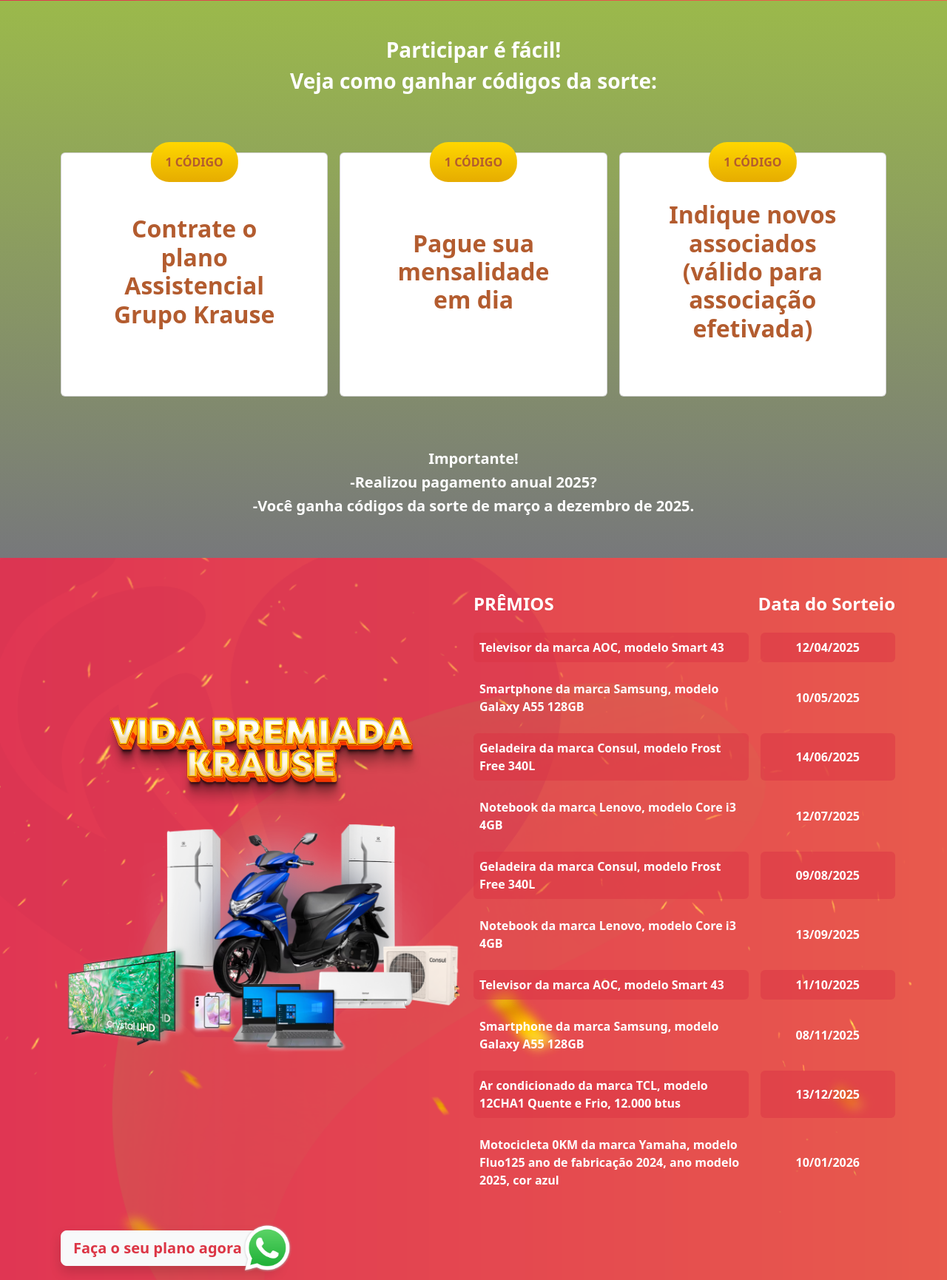
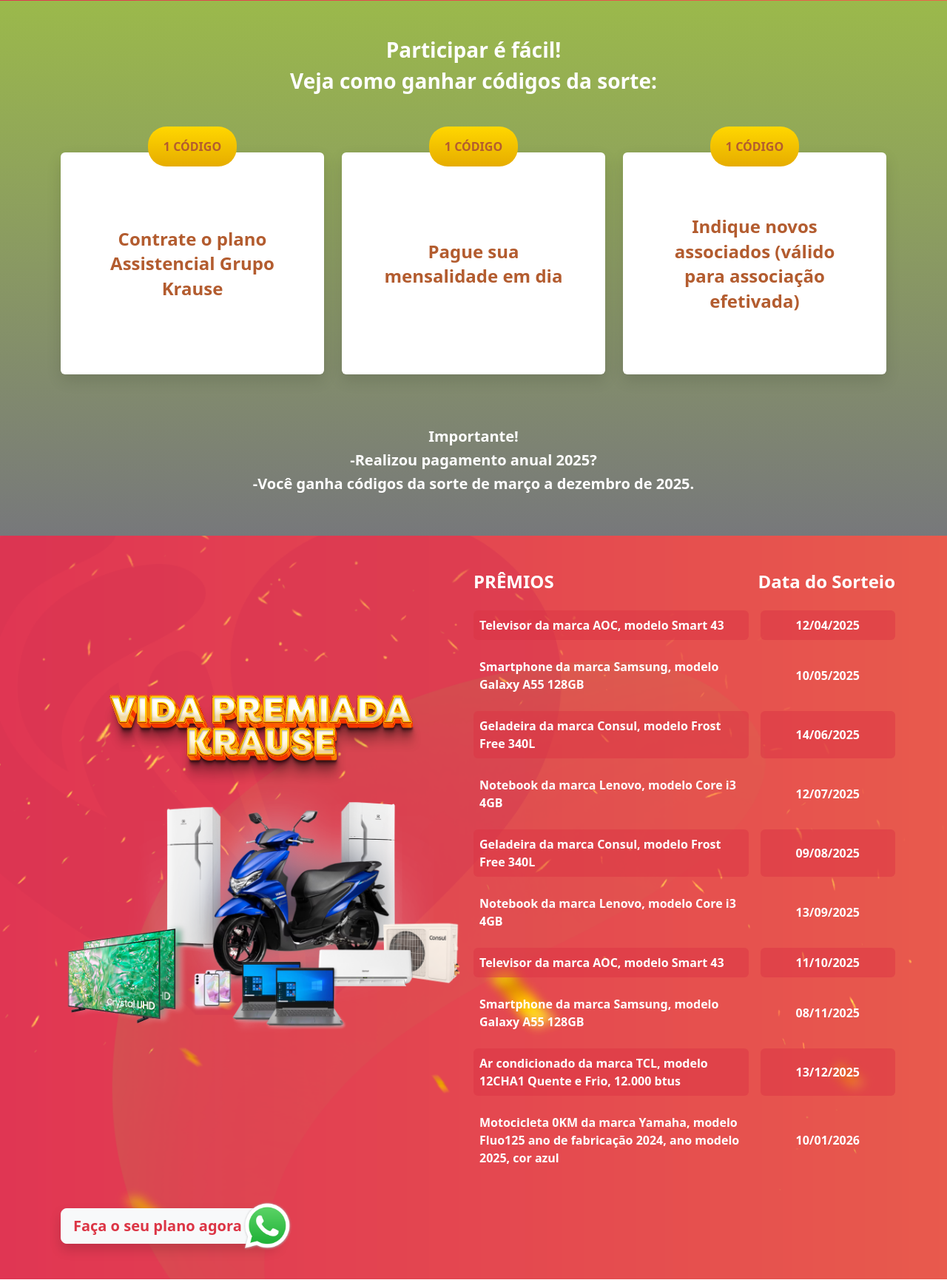
Before and after one commit to Caue-Garaude/grupokrause, a PHP site: page / in a window 1280 px wide. Shown: the part 799-2529 px from the top of the page at 74% size. Run offline with PHP 8.4, Linux system fonts and the light colour scheme.

Commit message:
alterando a altura dos cards

```diff
--- a/index.html
+++ b/index.html
@@ -20,7 +20,7 @@
 </div>
 <!-- Primeira Seção com Imagem de Fundo -->
 <header class="imagem-hotsite">
-    <nav class="navbar navbar-expand-lg fade-in-scroll">
+    <nav class="navbar navbar-expand-lg fade-in-scroll fade-delay-1">
         <div class="container position-relative">
             <!-- Logo Esquerda -->
             <a class="navbar-brand" href="#">
@@ -51,7 +51,7 @@
 
 
 <!-- Sessão de Prêmios -->
-<section class="container-fluid section_premios px-0 pt-5 pt-lg-0 fade-in-scroll"> <!-- Container fluido sem padding horizontal -->
+<section class="container-fluid section_premios px-0 pt-5 pt-lg-0 fade-in-scroll fade-delay-2"> <!-- Container fluido sem padding horizontal -->
     <div class="row g-0 align-items-center">
         <!-- Imagem Esquerda -->
         <div class="col-lg-6" style="transform: scale(1.05); margin-right: -2%;"> <!-- Aumento e sobreposição -->
@@ -71,7 +71,7 @@
 </section>
 
   <!-- Texto Pequeno abaixo da seção de prêmios -->
-<section class="py-1 fade-in-scroll">
+<section class="py-1 fade-in-scroll fade-delay-3">
     <div class="container text-center text-white text-end">
         <p class="mb-0">Período de participação: 01/03/2025 a 31/12/2025. Sorteio realizado pela loteria federal</p>
         <p class="bm-0">Certificado de Autorização SPA/ME nº 04.039833/2025</p>
@@ -82,41 +82,46 @@
 </header>
 
 <section class="segunda-secao" id="como-funciona ">
-    <div class="container text-center pb-5 fade-in-scroll">
+    <div class="container text-center pb-5 fade-in-scroll fade-delay-4">
         <h3 class="fw-bold text-white">Participar é fácil!</h3>
         <h3 class="fw-bold text-white">Veja como ganhar códigos da sorte:</h3>
     </div>
 
-    <div class="container mt-4 mb-4">
-        <div class="row g-3 justify-content-center"> <!-- Centralizando os cards -->
-            <div class="col-md-4 d-flex">
-                <div class="card position-relative p-5 text-center h-100 w-100 d-flex flex-column">
-                    <button class="btn-custom card-btn">1 Código</button>
-                    <div class="card-body flex-grow-1 d-flex align-items-center justify-content-center">
-                        <h2 class="titulo-card">Contrate o plano Assistencial Grupo Krause</h2>
+    <div class="container mt-4 mb-4 fade-in-scroll fade-delay-4">
+        <div class="row justify-content-center g-4"> <!-- Alterado para g-4 -->
+            <!-- Card 1 -->
+            <div class="col-12 col-md-6 col-lg-4 d-flex">
+                <div class="card w-100 h-100 p-4 d-flex flex-column">
+                    <button class="btn-custom card-btn mx-auto">1 Código</button> <!-- mx-auto para centralizar -->
+                    <div class="card-body d-flex align-items-center justify-content-center">
+                        <h4 class="titulo-card mb-0 text-center">Contrate o plano Assistencial Grupo Krause</h4>
                     </div>
                 </div>
             </div>
-            <div class="col-md-4 d-flex">
-                <div class="card position-relative p-5 text-center h-100 d-flex flex-column">
-                    <button class="btn-custom card-btn">1 Código</button>
-                    <div class="card-body flex-grow-1 d-flex align-items-center justify-content-center">
-                        <h2 class="titulo-card">Pague sua mensalidade em dia</h2>
+
+            <!-- Card 2 -->
+            <div class="col-12 col-md-6 col-lg-4 d-flex">
+                <div class="card w-100 h-100 p-4 d-flex flex-column">
+                    <button class="btn-custom card-btn mx-auto">1 Código</button>
+                    <div class="card-body d-flex align-items-center justify-content-center">
+                        <h4 class="titulo-card mb-0 text-center">Pague sua mensalidade em dia</h4>
                     </div>
                 </div>
             </div>
-            <div class="col-md-4 d-flex">
-                <div class="card position-relative p-5 text-center h-100 d-flex flex-column">
-                    <button class="btn-custom card-btn">1 Código</button>
-                    <div class="card-body flex-grow-1 d-flex align-items-center justify-content-center">
-                        <h2 class="titulo-card">Indique novos associados (válido para associação efetivada)</h2>
+
+            <!-- Card 3 -->
+            <div class="col-12 col-md-6 col-lg-4 d-flex">
+                <div class="card w-100 h-100 p-4 d-flex flex-column">
+                    <button class="btn-custom card-btn mx-auto">1 Código</button>
+                    <div class="card-body d-flex align-items-center justify-content-center">
+                        <h4 class="titulo-card mb-0 text-center">Indique novos associados (válido para associação efetivada)</h4>
                     </div>
                 </div>
             </div>
         </div>
     </div>
 
-    <div class="container text-center pt-5 fade-in-scroll">
+    <div class="container text-center pt-5 fade-in-scroll fade-delay-5">
        <!-- <button class="mb-5 btn-custom2">Meus códigos da sorte!</button> -->
         <h5 class="fw-bold text-white">Importante!</h5>
         <h5 class="fw-bold text-white">-Realizou pagamento anual 2025?</h5>
@@ -128,7 +133,7 @@
 <!-- Seção com Fundo Gradiente -->
  <!--
 <section class="bg-vermelho-rosa py-3" id="ganhadores">
-    <div class="container fade-in-scroll">
+    <div class="container fade-in-scroll fade-delay-6">
         <h1 class="text-center text-white mb-4">CONFIRA O GANHADOR DO MÊS!</h1>
 
         <div class="row align-items-center justify-content-center section-ganhador ">
@@ -164,7 +169,7 @@
 
 <!-- Seção de Prêmios -->
 <section class="section-premios2 py-5" id="premios">
-    <div class="container position-relative fade-in-scroll">
+    <div class="container position-relative fade-in-scroll fade-delay-7">
         <div class="row align-items-center">
             <!-- Container das Imagens -->
             <div class="col-lg-6 d-flex justify-content-center pt-lg-5">
@@ -280,7 +285,7 @@
 
 
         <!-- Botão Fale Conosco corrigido -->
-<div class="d-flex justify-content-start mt-5 fade-in-scroll">
+<div class="d-flex justify-content-start mt-5 fade-in-scroll fade-delay-8">
     <a href="https://api.whatsapp.com/send?phone=555194141188&text=Ol%C3%A1!%20Estou%20em%20seu%20site%20e%20gostaria%20de%20informa%C3%A7%C3%B5es"
        class="btn btn-whatsapp text-danger btn-light btn-lg d-flex align-items-center justify-content-center fw-bold shadow gap-2 pe-5">
         Faça o seu plano agora
@@ -292,7 +297,7 @@
 </section>
 
 <!-- Seção FAQ -->
-<section class="faq-section py-5 bg-white fade-in-scroll" id="faq">
+<section class="faq-section py-5 bg-white fade-in-scroll fade-delay-9" id="faq">
     <div class="container">
         <h2 class="text-center text-success fw-bold mb-4">PERGUNTAS FREQUENTES</h2>
         <div class="accordion" id="faqAccordion">
@@ -392,12 +397,12 @@
 
 
 <!-- Seção Banner em tela cheia -->
-<section class="container-fluid p-0 fade-in-scroll">
+<section class="container-fluid p-0 fade-in-scroll fade-delay-10">
     <a href="https://api.whatsapp.com/send?phone=555194141188&text=Ol%C3%A1!%20Estou%20em%20seu%20site%20e%20gostaria%20de%20informa%C3%A7%C3%B5es" target="_blank">
         <img src="img/rodape.png" alt="Banner Promocional" class="img-fluid" style="width: 100%;">
     </a>
 </section>
-<footer class=" text-white py-4 fade-in-scroll" style="background-color: #465249;">
+<footer class=" text-white py-4 fade-in-scroll fade-delay-11" style="background-color: #465249;">
     <div class="container">
         <div class="row">
             <!-- Logo -->
--- a/style.css
+++ b/style.css
@@ -142,6 +142,29 @@
     border-radius: 10px;
     padding: 20px;
 }
+/* Ajustes para os cards */
+.card {
+    min-height: 280px; /* Altura mínima padrão */
+    max-width: 380px; /* Largura máxima para desktop */
+    margin: 0 auto; /* Centraliza em telas grandes */
+    border: none !important;
+    box-shadow: 0 8px 20px rgba(0,0,0,0.12);
+}
+
+.card-btn {
+    width: 120px; /* Largura fixa para o botão */
+    position: relative; /* Alterado de absolute */
+    margin: -20px auto 15px; /* Centraliza o botão */
+    z-index: 2;
+}
+
+.titulo-card {
+
+    line-height: 1.4;
+    padding: 0 10px;
+    margin-bottom: 0;
+}
+
 
 /* Botão no topo do Card */
 .card-btn {
@@ -249,3 +272,18 @@
     transform: translateY(-50%);
     width: 75px; /* Aumenta o tamanho da imagem */
 }
+
+/* Ajuste responsivo */
+@media (max-width: 768px) {
+    .card {
+        min-height: 240px;
+        max-width: 100%;
+    }
+
+}
+
+@media (min-width: 1200px) {
+    .card {
+        min-height: 300px;
+    }
+}
```
